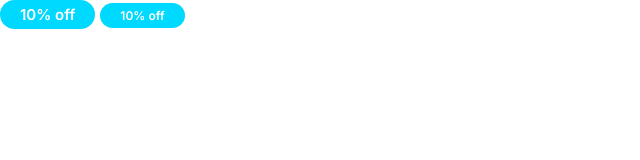
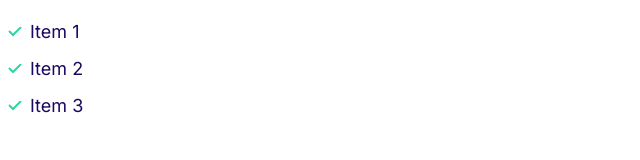
Before and after one commit to goldstem04/megify, a plain HTML site: page index.html in a window 1280 px wide. Shown: the whole page, without its empty margins (0-640 px from the left). Drawn offline with Linux system fonts and the light colour scheme.

Commit message:
Creating lists.

```diff
--- a/css/style.css
+++ b/css/style.css
@@ -124,3 +124,32 @@
         font-size: 1.2rem;
     }
 }
+
+/* LISTS */
+
+.list {
+    list-style: none;
+    padding-left: 0;
+    color: var(--color-headings);
+}
+
+.list--inline .list__item {
+    display: inline-block;
+    margin-right: 2rem;
+}
+
+.list--tick {
+    list-style-image: url(../images/tick.svg);
+    padding-left: 3rem;
+}
+
+.list--tick .list__item {
+    padding-left: 0.5rem;
+    margin-bottom: 1rem;
+}
+
+@media screen and (min-width: 1024px) {
+    .list--tick .list__item {
+        padding-left: 0;
+    }
+}
--- a/index.html
+++ b/index.html
@@ -15,7 +15,10 @@
     <link rel="stylesheet" href="css/style.css" />
   </head>
   <body>
-    <span class="badge badge--secondary">10% off</span>
-    <span class="badge badge--secondary badge--small">10% off</span>
+    <ul class="list list--tick">
+      <li class="list__item">Item 1</li>
+      <li class="list__item">Item 2</li>
+      <li class="list__item">Item 3</li>
+    </ul>
   </body>
 </html>
```
Also changed, not shown: components/lists.html (added, +5 -0 lines), images/tick.svg (added).
